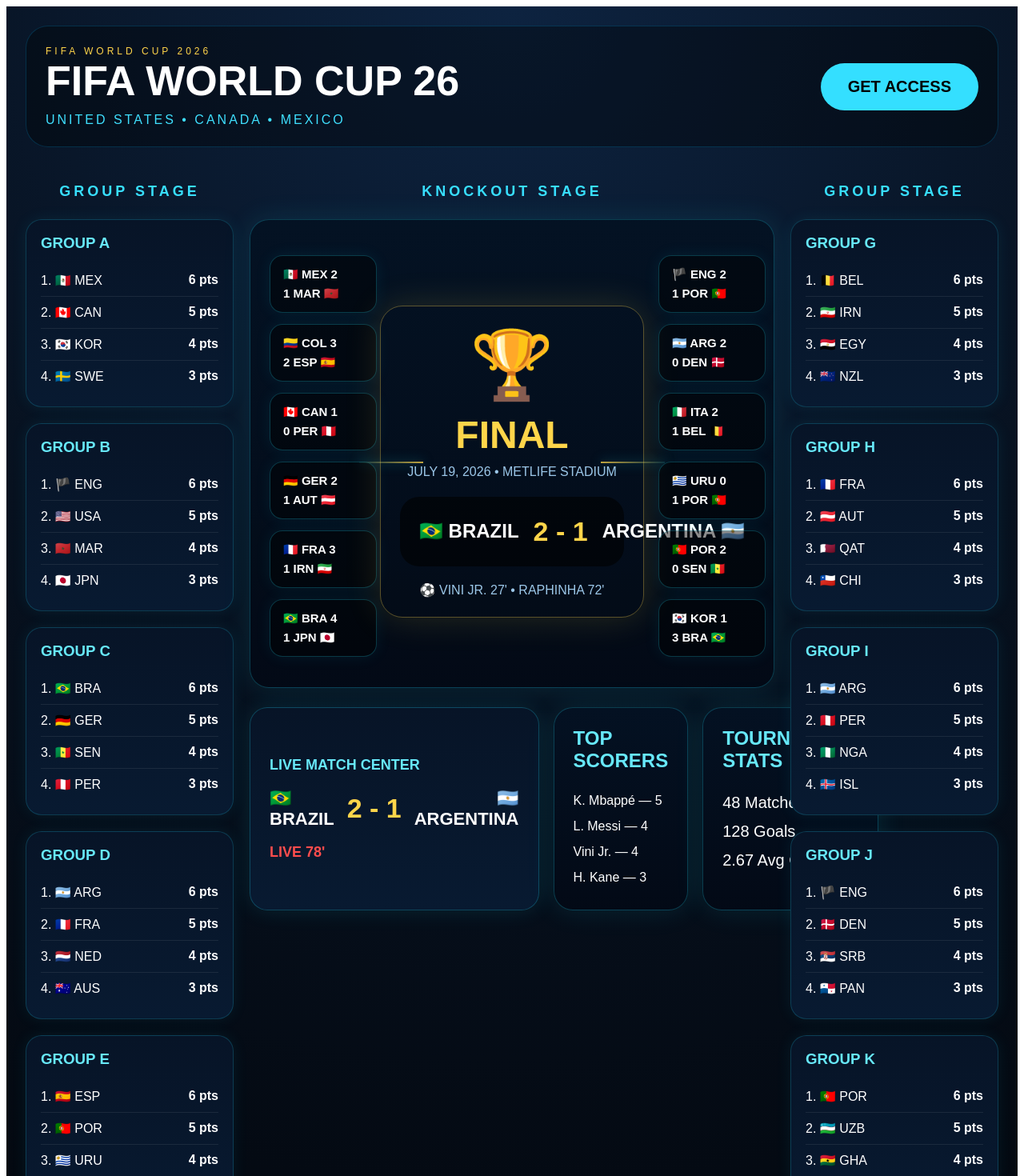
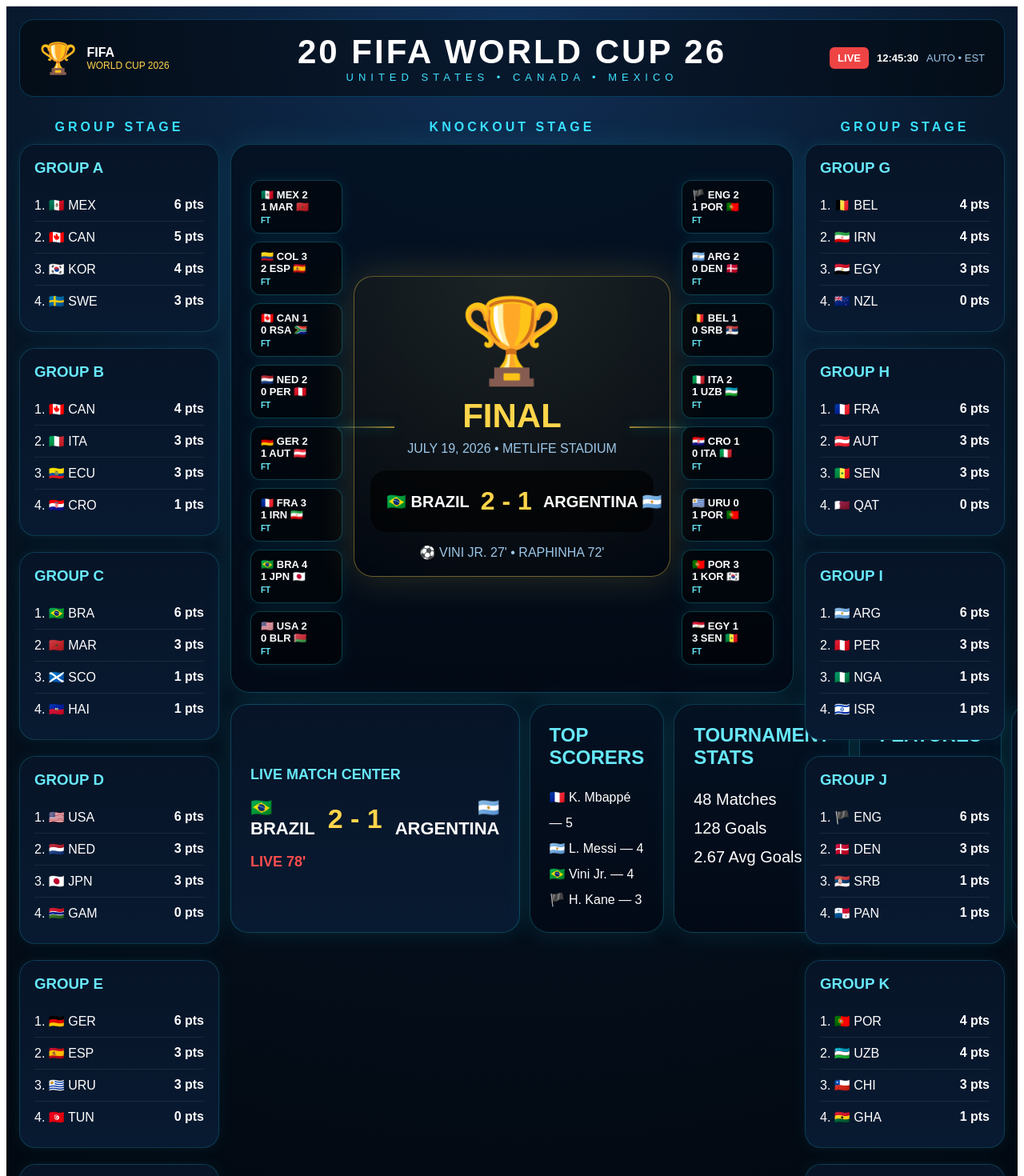
Before and after one commit to paulsmith27528/worldcup-liveboard, a Next.js app: page / in a window 1280 px wide. Shown: the top 1470 px of the page at 80% size. Built offline with nearby package versions, Linux system fonts and the light colour scheme.

Commit message:
Update index.tsx

```diff
--- a/pages/index.tsx
+++ b/pages/index.tsx
@@ -4,65 +4,50 @@
 
 const leftGroups = [
   { title: "GROUP A", teams: [{ name: "MEX", points: 6, flag: "🇲🇽" }, { name: "CAN", points: 5, flag: "🇨🇦" }, { name: "KOR", points: 4, flag: "🇰🇷" }, { name: "SWE", points: 3, flag: "🇸🇪" }] },
-  { title: "GROUP B", teams: [{ name: "ENG", points: 6, flag: "🏴" }, { name: "USA", points: 5, flag: "🇺🇸" }, { name: "MAR", points: 4, flag: "🇲🇦" }, { name: "JPN", points: 3, flag: "🇯🇵" }] },
-  { title: "GROUP C", teams: [{ name: "BRA", points: 6, flag: "🇧🇷" }, { name: "GER", points: 5, flag: "🇩🇪" }, { name: "SEN", points: 4, flag: "🇸🇳" }, { name: "PER", points: 3, flag: "🇵🇪" }] },
-  { title: "GROUP D", teams: [{ name: "ARG", points: 6, flag: "🇦🇷" }, { name: "FRA", points: 5, flag: "🇫🇷" }, { name: "NED", points: 4, flag: "🇳🇱" }, { name: "AUS", points: 3, flag: "🇦🇺" }] },
-  { title: "GROUP E", teams: [{ name: "ESP", points: 6, flag: "🇪🇸" }, { name: "POR", points: 5, flag: "🇵🇹" }, { name: "URU", points: 4, flag: "🇺🇾" }, { name: "TUN", points: 3, flag: "🇹🇳" }] },
-  { title: "GROUP F", teams: [{ name: "COL", points: 6, flag: "🇨🇴" }, { name: "ITA", points: 5, flag: "🇮🇹" }, { name: "CIV", points: 4, flag: "🇨🇮" }, { name: "KSA", points: 3, flag: "🇸🇦" }] },
+  { title: "GROUP B", teams: [{ name: "CAN", points: 4, flag: "🇨🇦" }, { name: "ITA", points: 3, flag: "🇮🇹" }, { name: "ECU", points: 3, flag: "🇪🇨" }, { name: "CRO", points: 1, flag: "🇭🇷" }] },
+  { title: "GROUP C", teams: [{ name: "BRA", points: 6, flag: "🇧🇷" }, { name: "MAR", points: 3, flag: "🇲🇦" }, { name: "SCO", points: 1, flag: "🏴󠁧󠁢󠁳󠁣󠁴󠁿" }, { name: "HAI", points: 1, flag: "🇭🇹" }] },
+  { title: "GROUP D", teams: [{ name: "USA", points: 6, flag: "🇺🇸" }, { name: "NED", points: 3, flag: "🇳🇱" }, { name: "JPN", points: 3, flag: "🇯🇵" }, { name: "GAM", points: 0, flag: "🇬🇲" }] },
+  { title: "GROUP E", teams: [{ name: "GER", points: 6, flag: "🇩🇪" }, { name: "ESP", points: 3, flag: "🇪🇸" }, { name: "URU", points: 3, flag: "🇺🇾" }, { name: "TUN", points: 0, flag: "🇹🇳" }] },
+  { title: "GROUP F", teams: [{ name: "COL", points: 4, flag: "🇨🇴" }, { name: "POR", points: 4, flag: "🇵🇹" }, { name: "CIV", points: 1, flag: "🇨🇮" }, { name: "KSA", points: 0, flag: "🇸🇦" }] },
 ];
 
 const rightGroups = [
-  { title: "GROUP G", teams: [{ name: "BEL", points: 6, flag: "🇧🇪" }, { name: "IRN", points: 5, flag: "🇮🇷" }, { name: "EGY", points: 4, flag: "🇪🇬" }, { name: "NZL", points: 3, flag: "🇳🇿" }] },
-  { title: "GROUP H", teams: [{ name: "FRA", points: 6, flag: "🇫🇷" }, { name: "AUT", points: 5, flag: "🇦🇹" }, { name: "QAT", points: 4, flag: "🇶🇦" }, { name: "CHI", points: 3, flag: "🇨🇱" }] },
-  { title: "GROUP I", teams: [{ name: "ARG", points: 6, flag: "🇦🇷" }, { name: "PER", points: 5, flag: "🇵🇪" }, { name: "NGA", points: 4, flag: "🇳🇬" }, { name: "ISL", points: 3, flag: "🇮🇸" }] },
-  { title: "GROUP J", teams: [{ name: "ENG", points: 6, flag: "🏴" }, { name: "DEN", points: 5, flag: "🇩🇰" }, { name: "SRB", points: 4, flag: "🇷🇸" }, { name: "PAN", points: 3, flag: "🇵🇦" }] },
-  { title: "GROUP K", teams: [{ name: "POR", points: 6, flag: "🇵🇹" }, { name: "UZB", points: 5, flag: "🇺🇿" }, { name: "GHA", points: 4, flag: "🇬🇭" }, { name: "SUI", points: 3, flag: "🇨🇭" }] },
-  { title: "GROUP L", teams: [{ name: "CRO", points: 6, flag: "🇭🇷" }, { name: "BLR", points: 5, flag: "🇧🇾" }, { name: "ALG", points: 4, flag: "🇩🇿" }, { name: "CHN", points: 3, flag: "🇨🇳" }] },
+  { title: "GROUP G", teams: [{ name: "BEL", points: 4, flag: "🇧🇪" }, { name: "IRN", points: 4, flag: "🇮🇷" }, { name: "EGY", points: 3, flag: "🇪🇬" }, { name: "NZL", points: 0, flag: "🇳🇿" }] },
+  { title: "GROUP H", teams: [{ name: "FRA", points: 6, flag: "🇫🇷" }, { name: "AUT", points: 3, flag: "🇦🇹" }, { name: "SEN", points: 3, flag: "🇸🇳" }, { name: "QAT", points: 0, flag: "🇶🇦" }] },
+  { title: "GROUP I", teams: [{ name: "ARG", points: 6, flag: "🇦🇷" }, { name: "PER", points: 3, flag: "🇵🇪" }, { name: "NGA", points: 1, flag: "🇳🇬" }, { name: "ISR", points: 1, flag: "🇮🇱" }] },
+  { title: "GROUP J", teams: [{ name: "ENG", points: 6, flag: "🏴" }, { name: "DEN", points: 3, flag: "🇩🇰" }, { name: "SRB", points: 1, flag: "🇷🇸" }, { name: "PAN", points: 1, flag: "🇵🇦" }] },
+  { title: "GROUP K", teams: [{ name: "POR", points: 4, flag: "🇵🇹" }, { name: "UZB", points: 4, flag: "🇺🇿" }, { name: "CHI", points: 3, flag: "🇨🇱" }, { name: "GHA", points: 1, flag: "🇬🇭" }] },
+  { title: "GROUP L", teams: [{ name: "CRO", points: 4, flag: "🇭🇷" }, { name: "BLR", points: 4, flag: "🇧🇾" }, { name: "ALG", points: 3, flag: "🇩🇿" }, { name: "SHN", points: 0, flag: "🇨🇳" }] },
 ];
 
-const leftBracket = ["🇲🇽 MEX 2 — 1 MAR 🇲🇦", "🇨🇴 COL 3 — 2 ESP 🇪🇸", "🇨🇦 CAN 1 — 0 PER 🇵🇪", "🇩🇪 GER 2 — 1 AUT 🇦🇹", "🇫🇷 FRA 3 — 1 IRN 🇮🇷", "🇧🇷 BRA 4 — 1 JPN 🇯🇵"];
-const rightBracket = ["🏴 ENG 2 — 1 POR 🇵🇹", "🇦🇷 ARG 2 — 0 DEN 🇩🇰", "🇮🇹 ITA 2 — 1 BEL 🇧🇪", "🇺🇾 URU 0 — 1 POR 🇵🇹", "🇵🇹 POR 2 — 0 SEN 🇸🇳", "🇰🇷 KOR 1 — 3 BRA 🇧🇷"];
+const leftBracket = ["🇲🇽 MEX 2 — 1 MAR 🇲🇦", "🇨🇴 COL 3 — 2 ESP 🇪🇸", "🇨🇦 CAN 1 — 0 RSA 🇿🇦", "🇳🇱 NED 2 — 0 PER 🇵🇪", "🇩🇪 GER 2 — 1 AUT 🇦🇹", "🇫🇷 FRA 3 — 1 IRN 🇮🇷", "🇧🇷 BRA 4 — 1 JPN 🇯🇵", "🇺🇸 USA 2 — 0 BLR 🇧🇾"];
+const rightBracket = ["🏴 ENG 2 — 1 POR 🇵🇹", "🇦🇷 ARG 2 — 0 DEN 🇩🇰", "🇧🇪 BEL 1 — 0 SRB 🇷🇸", "🇮🇹 ITA 2 — 1 UZB 🇺🇿", "🇭🇷 CRO 1 — 0 ITA 🇮🇹", "🇺🇾 URU 0 — 1 POR 🇵🇹", "🇵🇹 POR 3 — 1 KOR 🇰🇷", "🇪🇬 EGY 1 — 3 SEN 🇸🇳"];
 
 export default function Home() {
   return (
-    <main style={{
-      minHeight: "100vh",
-      background: "radial-gradient(circle at top,#0d2340 0%,#07111f 45%,#02050a 100%)",
-      color: "white",
-      padding: 24,
-      fontFamily: "Arial, sans-serif",
-      overflowX: "hidden"
-    }}>
-      <header style={{
-        display: "flex",
-        justifyContent: "space-between",
-        alignItems: "center",
-        marginBottom: 30,
-        border: "1px solid rgba(0,180,255,.2)",
-        borderRadius: 28,
-        padding: 24,
-        background: "rgba(0,0,0,.35)"
-      }}>
-        <div>
-          <div style={{ color: "#ffd54a", letterSpacing: 4, fontSize: 12 }}>FIFA WORLD CUP 2026</div>
-          <h1 style={{ fontSize: 52, margin: 0, fontWeight: 900 }}>FIFA WORLD CUP 26</h1>
-          <div style={{ marginTop: 10, color: "#3fe0ff", letterSpacing: 3 }}>UNITED STATES • CANADA • MEXICO</div>
+    <main style={page}>
+      <header style={topHeader}>
+        <div style={logoBlock}>
+          <div style={{ fontSize: 38 }}>🏆</div>
+          <div>
+            <div style={{ fontWeight: 900 }}>FIFA</div>
+            <div style={{ color: "#ffd54a", fontSize: 12 }}>WORLD CUP 2026</div>
+          </div>
         </div>
 
-        <a href="https://buy.stripe.com/test_eVq5kw6FVfCk9cL97K6oo00" target="_blank" style={{
-          background: "#34dfff",
-          color: "black",
-          padding: "18px 34px",
-          borderRadius: 999,
-          textDecoration: "none",
-          fontWeight: "bold",
-          fontSize: 20
-        }}>
-          GET ACCESS
-        </a>
+        <div style={{ textAlign: "center" }}>
+          <h1 style={title}>20 FIFA WORLD CUP 26</h1>
+          <div style={subtitle}>UNITED STATES • CANADA • MEXICO</div>
+        </div>
+
+        <div style={liveBox}>
+          <span style={liveBadge}>LIVE</span>
+          <strong>12:45:30</strong>
+          <span style={{ color: "#9cc7e8" }}>AUTO • EST</span>
+        </div>
       </header>
 
-      <div style={{ display: "grid", gridTemplateColumns: "260px minmax(560px, 1fr) 260px", gap: 20 }}>
+      <div style={mainGrid}>
         <aside>
           <h2 style={sideTitle}>GROUP STAGE</h2>
           {leftGroups.map(group => <GroupTable key={group.title} title={group.title} teams={group.teams} />)}
@@ -72,46 +57,24 @@
           <h2 style={centerTitle}>KNOCKOUT STAGE</h2>
 
           <Panel title="">
-            <div style={{
-              display: "grid",
-              gridTemplateColumns: "120px minmax(300px, 1fr) 120px",
-              gap: 18,
-              alignItems: "center",
-              position: "relative"
-            }}>
+            <div style={bracketGrid}>
               <div style={connectorLeft}></div>
               <div style={connectorRight}></div>
 
               <div>{leftBracket.map(match => <BracketCard key={match} match={match} />)}</div>
 
-              <div style={{
-                textAlign: "center",
-                border: "1px solid rgba(255,213,74,.35)",
-                borderRadius: 28,
-                padding: 24,
-                boxShadow: "0 0 45px rgba(255,213,74,.15)",
-                position: "relative",
-                zIndex: 2
-              }}>
-                <div style={{ fontSize: 84 }}>🏆</div>
-                <h2 style={{ fontSize: 48, margin: "10px 0", color: "#ffd54a" }}>FINAL</h2>
-                <div style={{ color: "#9cc7e8", marginBottom: 22 }}>JULY 19, 2026 • METLIFE STADIUM</div>
+              <div style={finalPanel}>
+                <div style={{ fontSize: 104 }}>🏆</div>
+                <h2 style={finalTitle}>FINAL</h2>
+                <div style={{ color: "#9cc7e8", marginBottom: 18 }}>JULY 19, 2026 • METLIFE STADIUM</div>
 
-                <div style={{
-                  background: "rgba(0,0,0,.6)",
-                  borderRadius: 24,
-                  padding: 24,
-                  display: "grid",
-                  gridTemplateColumns: "1fr auto 1fr",
-                  alignItems: "center",
-                  gap: 18
-                }}>
+                <div style={finalScoreCard}>
                   <div style={{ ...finalTeam, textAlign: "left" }}>🇧🇷 BRAZIL</div>
                   <div style={finalScore}>2 - 1</div>
                   <div style={{ ...finalTeam, textAlign: "right" }}>ARGENTINA 🇦🇷</div>
                 </div>
 
-                <div style={{ marginTop: 20, color: "#9cc7e8" }}>
+                <div style={{ marginTop: 16, color: "#9cc7e8" }}>
                   ⚽ VINI JR. 27&apos; • RAPHINHA 72&apos;
                 </div>
               </div>
@@ -120,20 +83,15 @@
             </div>
           </Panel>
 
-          <div style={{
-            display: "grid",
-            gridTemplateColumns: "1.4fr 1fr 1fr",
-            gap: 18,
-            marginTop: 24
-          }}>
+          <div style={bottomGrid}>
             <MatchCard home="BRAZIL" away="ARGENTINA" homeFlag="🇧🇷" awayFlag="🇦🇷" homeScore={2} awayScore={1} />
 
             <Panel title="TOP SCORERS">
               <div style={{ lineHeight: 2 }}>
-                <div>K. Mbappé — 5</div>
-                <div>L. Messi — 4</div>
-                <div>Vini Jr. — 4</div>
-                <div>H. Kane — 3</div>
+                <div>🇫🇷 K. Mbappé — 5</div>
+                <div>🇦🇷 L. Messi — 4</div>
+                <div>🇧🇷 Vini Jr. — 4</div>
+                <div>🏴 H. Kane — 3</div>
               </div>
             </Panel>
 
@@ -144,6 +102,23 @@
                 <div>2.67 Avg Goals</div>
               </div>
             </Panel>
+
+            <Panel title="FEATURES">
+              <div style={{ lineHeight: 2 }}>
+                <div>▣ Live Scores</div>
+                <div>▣ Team Stats</div>
+                <div>▣ Fixtures</div>
+                <div>▣ Standings</div>
+              </div>
+            </Panel>
+
+            <Panel title="MOBILE APP PREVIEW">
+              <div style={phoneRow}>
+                <div style={phone}>Live<br />2 - 1</div>
+                <div style={phone}>Bracket<br />Final</div>
+                <div style={phone}>Groups<br />A-L</div>
+              </div>
+            </Panel>
           </div>
         </section>
 
@@ -152,58 +127,164 @@
           {rightGroups.map(group => <GroupTable key={group.title} title={group.title} teams={group.teams} />)}
         </aside>
       </div>
+
+      <footer style={footer}>
+        <strong>DATA SOURCES</strong>
+        <span>FIFA API</span>
+        <span>Opta</span>
+        <span>Sportradar</span>
+        <span>API-FOOTBALL</span>
+        <span style={sync}>● LIVE SYNC</span>
+        <span>Data automatically updates every 20 seconds</span>
+      </footer>
     </main>
   );
 }
 
 function BracketCard({ match }: { match: string }) {
   const parts = match.split(" — ");
-
   return (
-    <div
-      style={{
-        background: "rgba(0,0,0,.45)",
-        border: "1px solid rgba(34,211,238,.25)",
-        borderRadius: 16,
-        padding: "14px 16px",
-        marginBottom: 14,
-        fontWeight: "bold",
-        minWidth: 100,
-        boxShadow: "0 0 20px rgba(34,211,238,.08)",
-        position: "relative",
-        zIndex: 2
-      }}
-    >
-      <div style={{ fontSize: 15, marginBottom: 6 }}>{parts[0]}</div>
-      <div style={{ fontSize: 15 }}>{parts[1]}</div>
+    <div style={bracketCard}>
+      <div>{parts[0]}</div>
+      <div>{parts[1]}</div>
+      <div style={{ fontSize: 10, color: "#67e8f9", marginTop: 4 }}>FT</div>
     </div>
   );
 }
+
+const page = {
+  minHeight: "100vh",
+  background: "radial-gradient(circle at top,#102f56 0%,#061322 42%,#01040a 100%)",
+  color: "white",
+  padding: 16,
+  fontFamily: "Arial, sans-serif",
+  overflowX: "hidden" as const
+};
+
+const topHeader = {
+  display: "grid",
+  gridTemplateColumns: "220px 1fr 220px",
+  alignItems: "center",
+  border: "1px solid rgba(0,180,255,.25)",
+  borderRadius: 18,
+  padding: "16px 24px",
+  background: "rgba(0,0,0,.45)",
+  marginBottom: 16
+};
+
+const logoBlock = {
+  display: "flex",
+  gap: 12,
+  alignItems: "center"
+};
+
+const title = {
+  fontSize: 42,
+  margin: 0,
+  fontWeight: 900,
+  letterSpacing: 3
+};
+
+const subtitle = {
+  color: "#3fe0ff",
+  letterSpacing: 6,
+  fontSize: 13
+};
+
+const liveBox = {
+  display: "flex",
+  gap: 10,
+  justifyContent: "flex-end",
+  alignItems: "center",
+  fontSize: 13
+};
+
+const liveBadge = {
+  background: "#ef4444",
+  color: "white",
+  borderRadius: 6,
+  padding: "6px 10px",
+  fontWeight: "bold"
+};
+
+const mainGrid = {
+  display: "grid",
+  gridTemplateColumns: "250px minmax(650px, 1fr) 250px",
+  gap: 14
+};
 
 const sideTitle = {
   color: "#38dfff",
   textAlign: "center" as const,
   letterSpacing: 4,
-  fontSize: 18,
-  marginBottom: 24
+  fontSize: 16,
+  marginBottom: 12
 };
 
 const centerTitle = {
   color: "#38dfff",
   textAlign: "center" as const,
   letterSpacing: 4,
-  fontSize: 18,
-  marginBottom: 24
+  fontSize: 16,
+  marginBottom: 12
+};
+
+const bracketGrid = {
+  display: "grid",
+  gridTemplateColumns: "115px minmax(360px, 1fr) 115px",
+  gap: 14,
+  alignItems: "center",
+  position: "relative" as const
+};
+
+const bracketCard = {
+  background: "rgba(0,0,0,.5)",
+  border: "1px solid rgba(34,211,238,.28)",
+  borderRadius: 12,
+  padding: "10px 12px",
+  marginBottom: 10,
+  fontWeight: "bold",
+  fontSize: 13,
+  boxShadow: "0 0 18px rgba(34,211,238,.1)",
+  position: "relative" as const,
+  zIndex: 2
+};
+
+const finalPanel = {
+  textAlign: "center" as const,
+  border: "1px solid rgba(255,213,74,.38)",
+  borderRadius: 24,
+  padding: 20,
+  boxShadow: "0 0 50px rgba(255,213,74,.18)",
+  position: "relative" as const,
+  zIndex: 2,
+  background: "radial-gradient(circle at top,rgba(255,213,74,.1),rgba(0,0,0,.35))"
+};
+
+const finalTitle = {
+  fontSize: 42,
+  margin: "8px 0",
+  color: "#ffd54a"
+};
+
+const finalScoreCard = {
+  background: "rgba(0,0,0,.65)",
+  borderRadius: 20,
+  padding: 20,
+  display: "grid",
+  gridTemplateColumns: "1fr auto 1fr",
+  alignItems: "center",
+  gap: 14
 };
 
 const finalTeam = {
-  fontSize: 24,
+  fontSize: 20,
   fontWeight: "bold",
   whiteSpace: "nowrap" as const
 };
 
 const finalScore = {
-  fontSize: 34,
+  fontSize: 32,
   fontWeight: "bold",
   color: "#ffd54a",
   whiteSpace: "nowrap" as const
@@ -211,9 +292,9 @@
 
 const connectorLeft = {
   position: "absolute" as const,
-  left: "112px",
+  left: "108px",
   top: "50%",
-  width: "80px",
+  width: "72px",
   height: "2px",
   background: "linear-gradient(90deg, rgba(34,211,238,.15), rgba(255,213,74,.75))",
   boxShadow: "0 0 14px rgba(34,211,238,.5)",
@@ -222,11 +303,52 @@
 
 const connectorRight = {
   position: "absolute" as const,
-  right: "112px",
+  right: "108px",
   top: "50%",
-  width: "80px",
+  width: "72px",
   height: "2px",
   background: "linear-gradient(90deg, rgba(255,213,74,.75), rgba(34,211,238,.15))",
   boxShadow: "0 0 14px rgba(34,211,238,.5)",
   zIndex: 1
 };
+
+const bottomGrid = {
+  display: "grid",
+  gridTemplateColumns: "1.5fr 1fr 1fr 1fr 1.4fr",
+  gap: 12,
+  marginTop: 14
+};
+
+const phoneRow = {
+  display: "flex",
+  gap: 10
+};
+
+const phone = {
+  border: "1px solid rgba(34,211,238,.25)",
+  borderRadius: 14,
+  padding: 12,
+  minHeight: 90,
+  flex: 1,
+  background: "rgba(0,0,0,.35)",
+  fontSize: 12,
+  textAlign: "center" as const
+};
+
+const footer = {
+  marginTop: 18,
+  border: "1px solid rgba(0,180,255,.2)",
+  borderRadius: 14,
+  padding: 14,
+  display: "flex",
+  gap: 24,
+  alignItems: "center",
+  justifyContent: "center",
+  background: "rgba(0,0,0,.45)",
+  color: "#cbd5e1"
+};
+
+const sync = {
+  color: "#22c55e",
+  fontWeight: "bold"
+};
```
